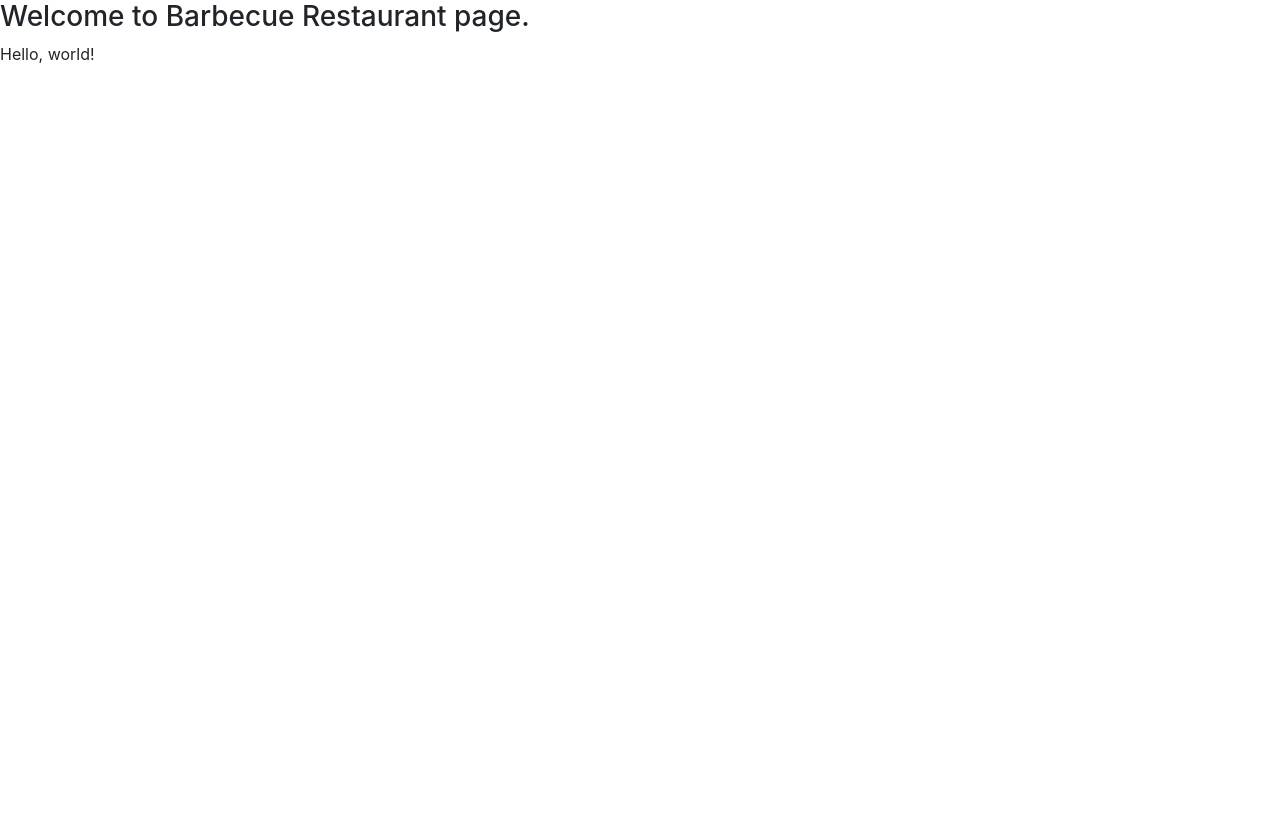
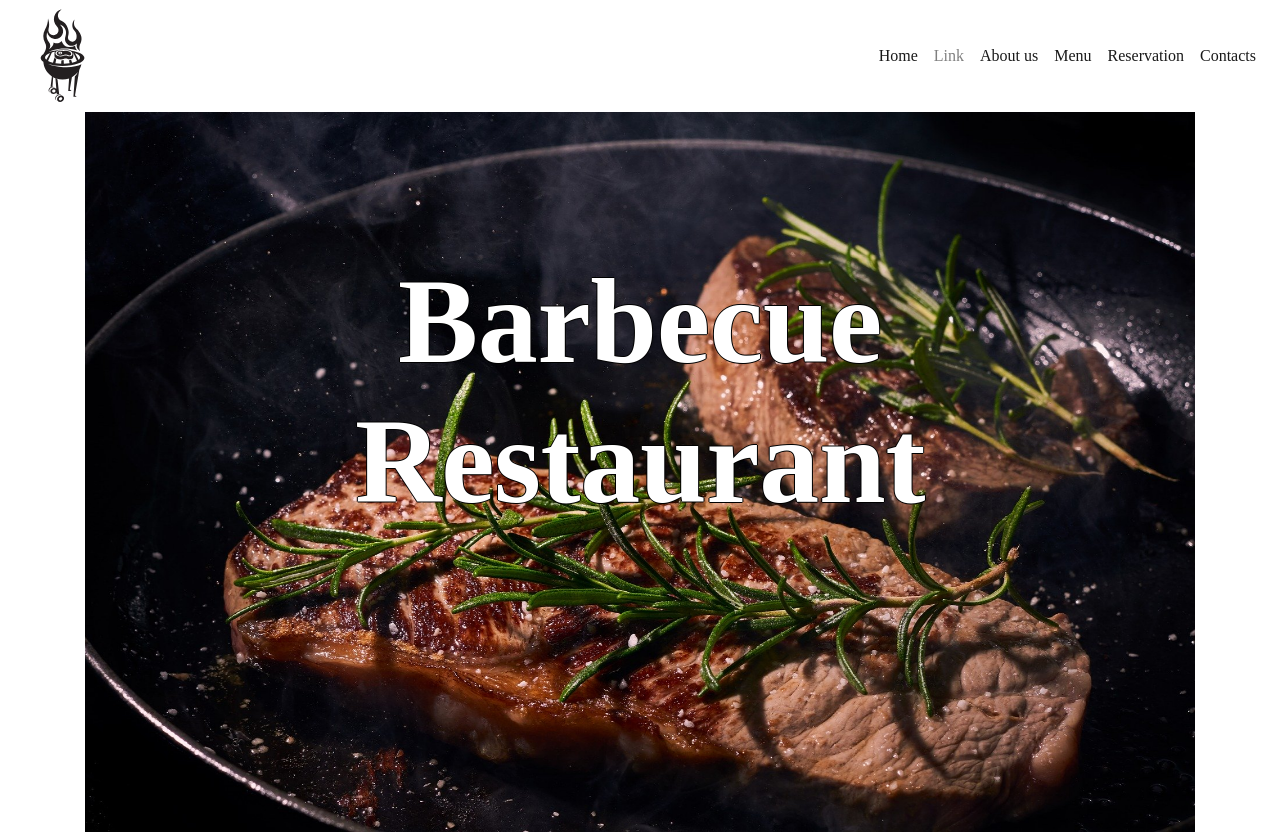
Before and after one commit to SylarK/barbRestaurant, a Django app: page / in a window 1280 px wide. Before the commit the page ends 63 px from the top, so only its background shows below. Run offline with Django 3.2, Linux system fonts and the light colour scheme; some libraries are stand-ins or nearby versions.

Commit message:
Working in the index and stylesheet

```diff
--- a/restaurant/barbecue/static/barbecue/styles.css
+++ b/restaurant/barbecue/static/barbecue/styles.css
@@ -0,0 +1,105 @@
+html, body{
+
+    padding: 0;
+    margin: 0;
+    width: 100%;
+    height: 100%;
+
+}
+
+/* Classes */
+
+.marker{
+
+    border: 2px solid red;
+
+}
+
+.center-div{
+
+    padding-top: 15vh;
+    font-family: 'Cormorant Garamond';
+    font-weight: 700;
+    letter-spacing: -0.02em;
+    color: #FFFFFF;
+    text-shadow: -1px 0 black, 0 1px black, 1px 0 black, 0 -1px black
+
+
+
+}
+
+.custom-navbar{
+
+    font-family: 'Montserrat';
+
+}
+
+
+/* ID's */
+
+#navbar_brand{
+
+
+    background: url(../img/barb_brand.svg);
+    background-size: contain;
+    height: 12vh;
+    width: 12vh;
+
+}
+
+#background_index {
+
+    background-image: url('../img/steak_index.jpg');
+    background-size: 100% 100%;
+    background-repeat: no-repeat;
+    position: static;
+    max-width: 100%;
+    height: 90vh;
+    animation: backindex 4s forwards;
+
+}
+
+#welcome_f{
+
+
+    font-size: 15vh;
+    position: relative;
+    animation-name: restaurant;
+    animation-duration: 3s;
+    animation-timing-function: ease-out;
+    animation-fill-mode: forwards;
+    margin-bottom: -5vh;
+
+
+
+}
+
+#welcome_l{
+
+    font-size: 15vh;
+    position: relative;
+    animation-name: barbecue;
+    animation-duration: 3s;
+    animation-timing-function: ease-out;
+    animation-fill-mode: forwards;
+
+}
+
+@keyframes restaurant {
+
+    0%{ transform: translateX(-50%);}
+
+}
+
+@keyframes barbecue {
+
+    0%{ transform: translateX(50%);}
+
+}
+
+@keyframes backindex {
+
+    from {filter: grayscale(60%);}
+    to {filter: grayscale(0%)}
+
+}
--- a/restaurant/barbecue/templates/barbecue/index.html
+++ b/restaurant/barbecue/templates/barbecue/index.html
@@ -8,7 +8,16 @@
 
 {% block body %}
 
-    <h3>Welcome to Barbecue Restaurant page. </h3>
-    <p>Hello, world!</p>
+    <div class="container">
+        <div id="background_index" class="">
+
+            <div class="center-div">
+                <div id="welcome_f" class="d-flex justify-content-center">Barbecue</div>
+                <div id="welcome_l" class="d-flex justify-content-center">Restaurant</div>
+            </div>
+
+        </div>
+    </div>
+
 
 {% endblock %}
--- a/restaurant/barbecue/templates/barbecue/layout.html
+++ b/restaurant/barbecue/templates/barbecue/layout.html
@@ -21,6 +21,39 @@
 </head>
 <body>
 
+        <nav class="navbar navbar-expand-lg navbar-light custom-navbar">
+
+            <!-- Brand -->
+            <a class="navbar-brand" id="navbar_brand" href="{% url 'index' %}"></a>
+
+            <!-- Colapse -->
+            <button class="navbar-toggler" type="button" data-toggle="collapse" data-target="#navbarBarbecue" aria-controls="navbarSupportedContent" aria-expanded="false" aria-label="Toggle navigation">
+                <span class="navbar-toggler-icon"></span>
+            </button>
+            <div class="collapse navbar-collapse" id="navbarBarbecue">
+                    <ul class="navbar-nav ml-auto" id="itensNavbar">
+                    <li class="nav-item active">
+                        <a class="nav-link" href="#">Home <span class="sr-only">(current)</span></a>
+                    </li>
+                    <li class="nav-item">
+                        <a class="nav-link" href="#">Link</a>
+                    </li>
+                    <li class="nav-item active">
+                        <a class="nav-link" href="#">About us</a>
+                    </li>
+                    <li class="nav-item active">
+                        <a class="nav-link" href="#">Menu</a>
+                    </li>
+                    <li class="nav-item active">
+                        <a class="nav-link" href="#">Reservation</a>
+                    </li>
+                    <li class="nav-item active ">
+                        <a class="nav-link" href="#">Contacts</a>
+                    </li>
+                    </ul>
+              </div>
+        </nav>
+
         {% block body %}
         {% endblock %}
 
```
Also changed, not shown: restaurant/barbecue/static/img/asparagus-2169305_1920.jpg (renamed from restaurant/img/asparagus-2169305_1920.jpg), restaurant/barbecue/static/img/barb_brand.svg (added), restaurant/barbecue/static/img/bbq-4373644_1920.jpg (renamed from restaurant/img/bbq-4373644_1920.jpg), restaurant/barbecue/static/img/burger-2762371_1920.jpg (renamed from restaurant/img/burger-2762371_1920.jpg), restaurant/barbecue/static/img/food-3676796_1920.jpg (renamed from restaurant/img/food-3676796_1920.jpg), restaurant/barbecue/static/img/kitchen-731351_1920.jpg (renamed from restaurant/img/kitchen-731351_1920.jpg), restaurant/barbecue/static/img/meat-1155132_1920.jpg (renamed from restaurant/img/meat-1155132_1920.jpg), restaurant/barbecue/static/img/meat-3139641_1920.jpg (renamed from restaurant/img/meat-3139641_1920.jpg), restaurant/barbecue/static/img/shish-kebab-417994_1920.jpg (renamed from restaurant/img/shish-kebab-417994_1920.jpg), restaurant/barbecue/static/img/steak_index.jpg (added), 1 other file.
